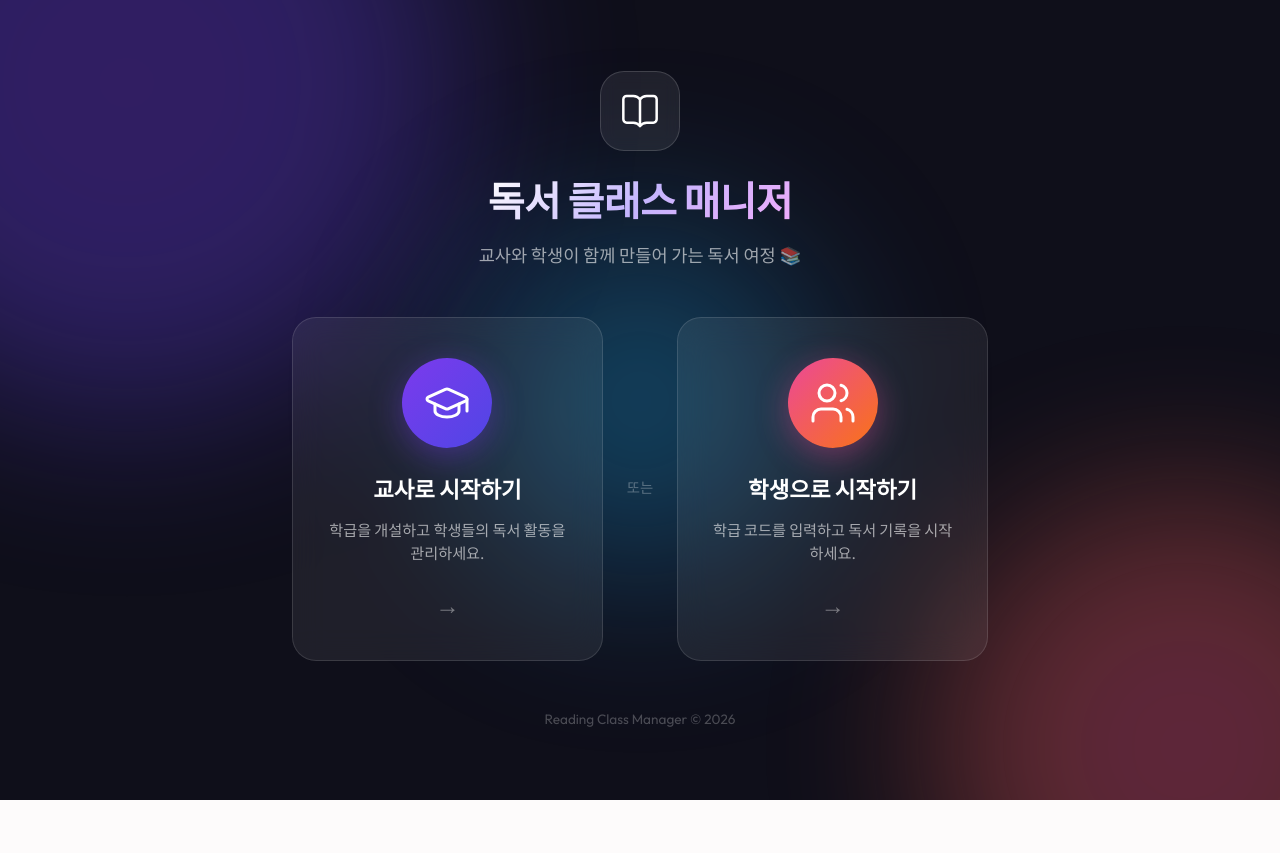
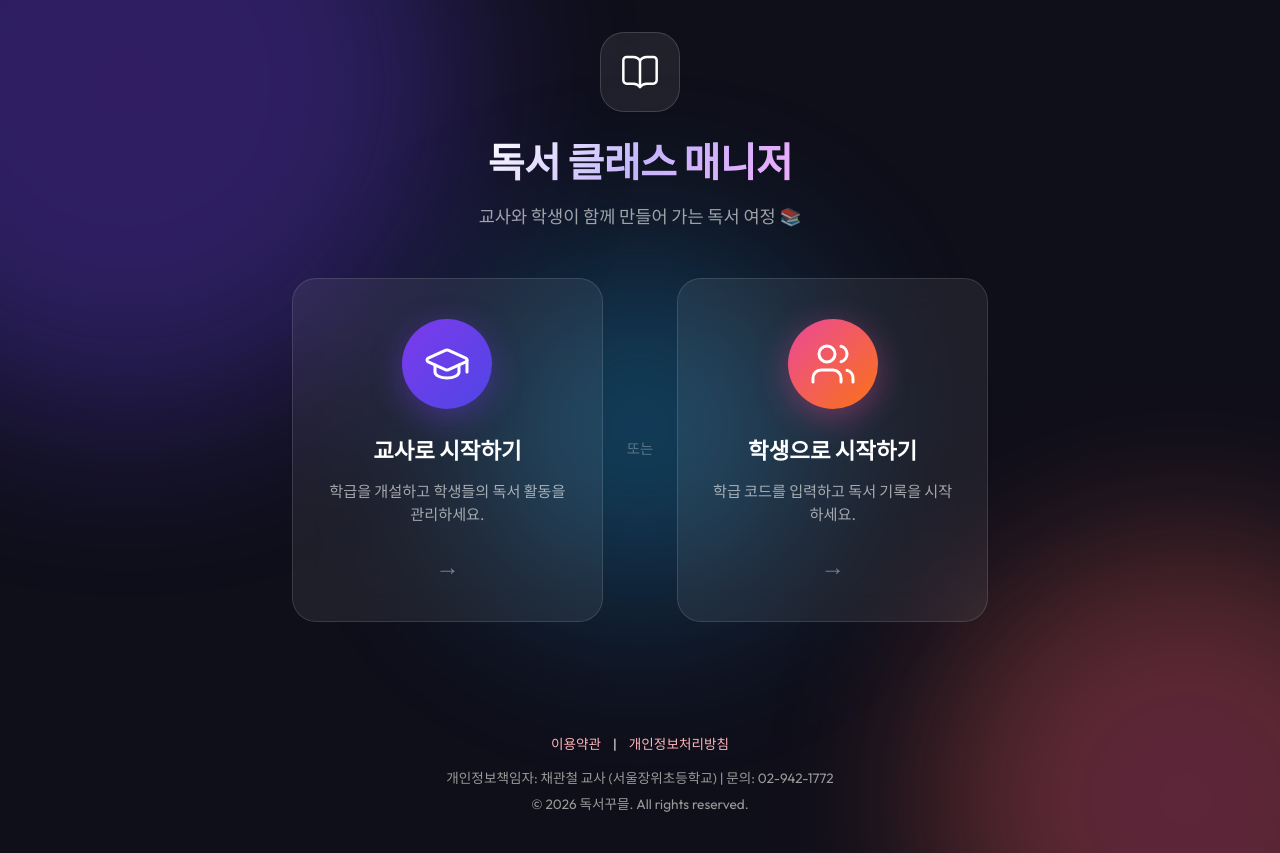
Before and after one commit to chaekc2002-ai/reading-class-manager, a React (Vite) app: page / in a window 1280 px wide. Before the commit the page ends 800 px from the top, so only its background shows below. Built offline with nearby package versions, Linux system fonts and the light colour scheme; no server answers.

Commit message:
Add footer with Terms, Privacy Policy, and copyright to LandingPage

```diff
--- a/src/pages/LandingPage.css
+++ b/src/pages/LandingPage.css
@@ -211,8 +211,36 @@
 }
 
 .landing-footer {
-  color: rgba(255, 255, 255, 0.25);
+  margin-top: 4rem;
+  text-align: center;
+  color: var(--text-muted);
   font-size: 0.85rem;
+  line-height: 1.6;
+}
+
+.landing-footer p {
+  margin: 0.3rem 0;
+}
+
+.footer-links {
+  margin-bottom: 0.75rem;
+}
+
+.footer-links a {
+  color: var(--primary);
+  text-decoration: none;
+  font-weight: 500;
+  transition: var(--transition);
+}
+
+.footer-links a:hover {
+  text-decoration: underline;
+  color: var(--primary-hover);
+}
+
+.footer-links .divider {
+  margin: 0 0.75rem;
+  color: var(--border);
 }
 
 @media (max-width: 600px) {
--- a/src/pages/LandingPage.jsx
+++ b/src/pages/LandingPage.jsx
@@ -60,7 +60,15 @@ function LandingPage() {
           </button>
         </div>
 
-        <p className="landing-footer">Reading Class Manager &copy; 2026</p>
+        <div className="landing-footer">
+          <div className="footer-links">
+            <a href="/TERMS_OF_SERVICE.md" target="_blank" rel="noopener noreferrer">이용약관</a>
+            <span className="divider">|</span>
+            <a href="/PRIVACY_POLICY.md" target="_blank" rel="noopener noreferrer">개인정보처리방침</a>
+          </div>
+          <p>개인정보책임자: 채관철 교사 (서울장위초등학교) | 문의: 02-942-1772</p>
+          <p>&copy; 2026 독서꾸믈. All rights reserved.</p>
+        </div>
       </div>
     </div>
   );
```
Also changed, not shown: public/PRIVACY_POLICY.md (added, +50 -0 lines), public/TERMS_OF_SERVICE.md (added, +57 -0 lines).
